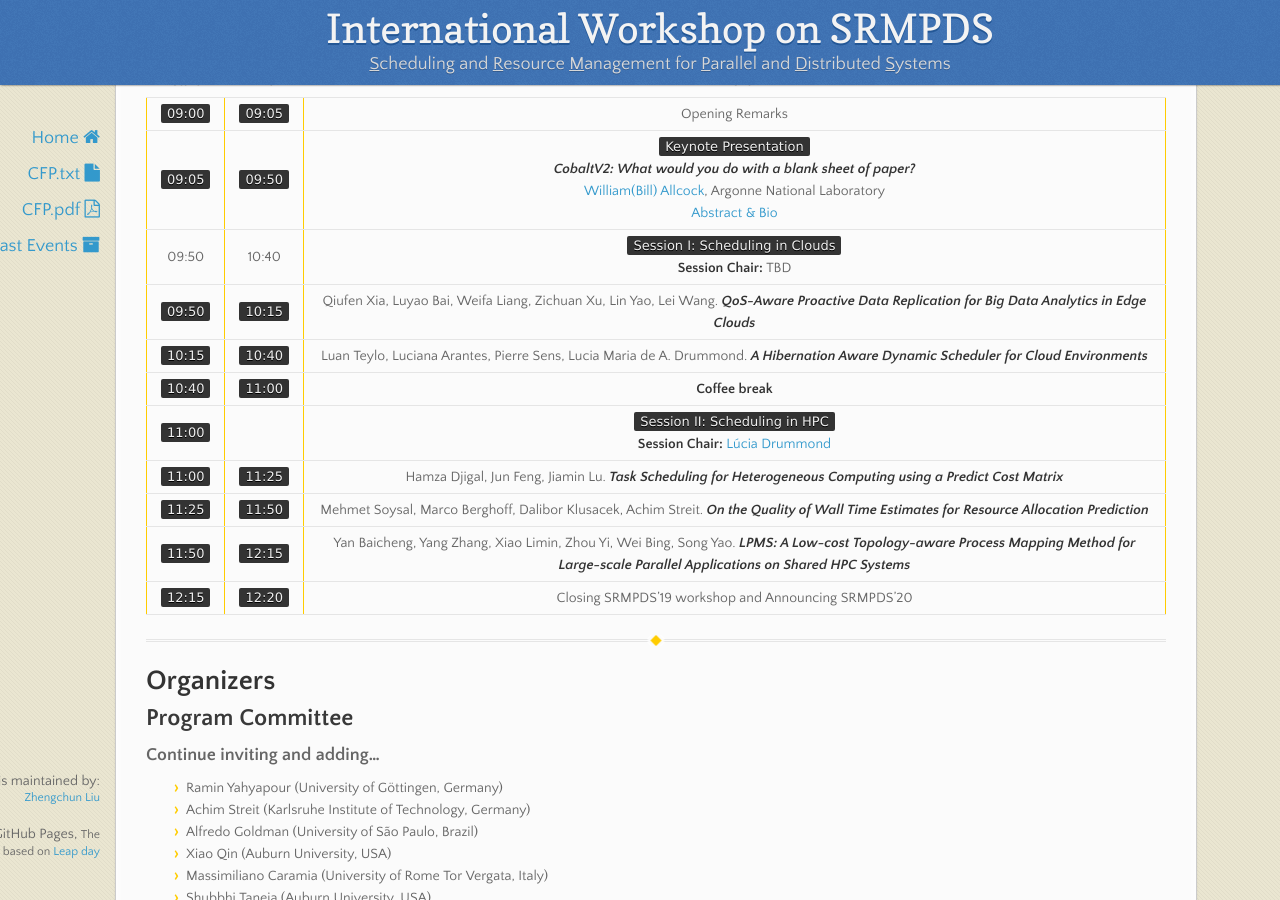
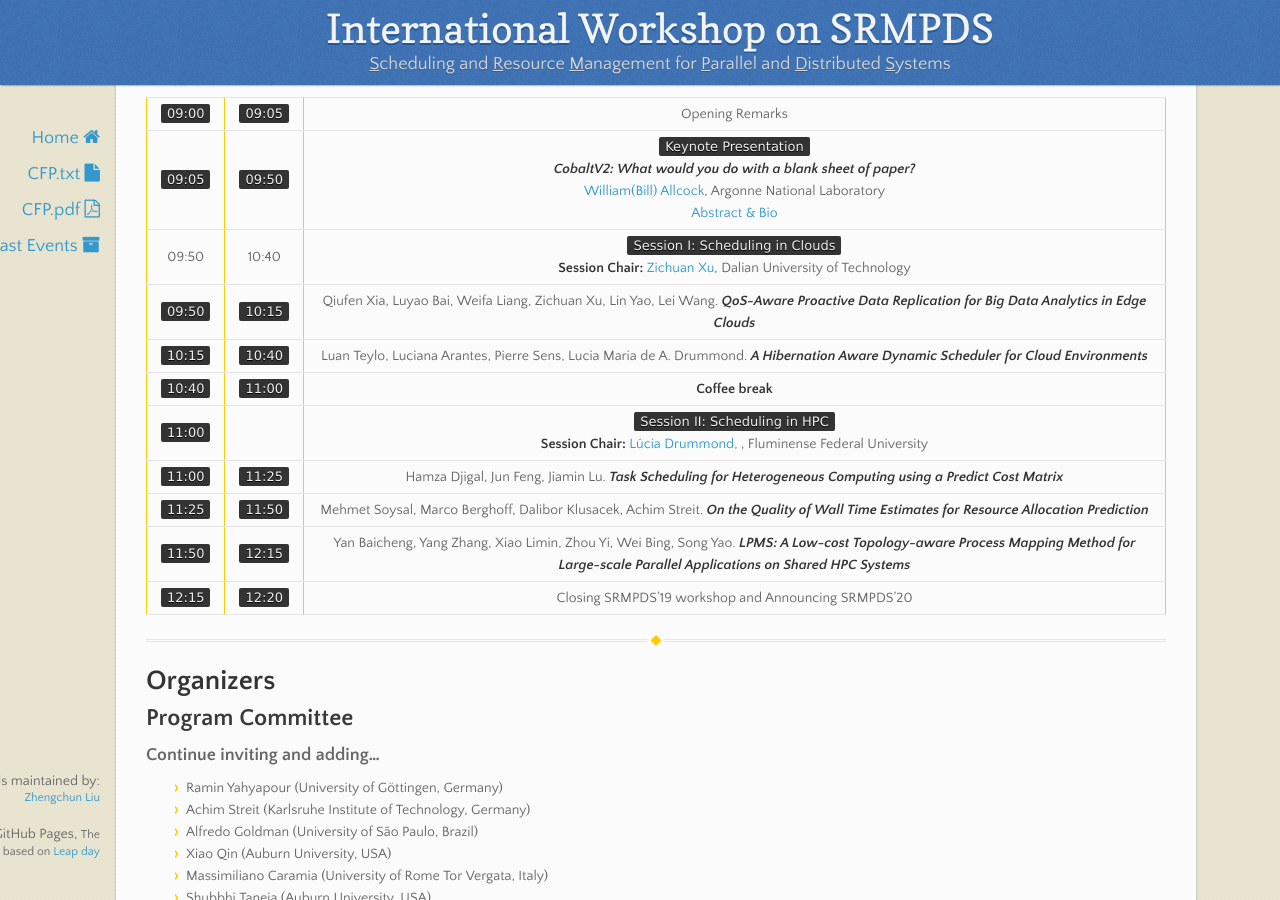
Before and after one commit to srmpds/srmpds.github.io, a Jekyll site: the page built from index.md, in a window 1280 px wide and 900 px high, scrolled down 1477 px. Built offline with Jekyll 4.4.1, drawn with Linux system fonts in a browser that asks for light colours; nearby versions of some CDN libraries.

Commit message:
add, delete, polish etc.

```diff
--- a/index.md
+++ b/index.md
@@ -56,11 +56,11 @@ Events will be held on August 5th, ___Room A___, at the ___Kyoto Research Park (
 | :-------: | :-----: | :----------------------------------------------------------: |
 |  `09:00`  | `09:05` |                       Opening Remarks                        |
 |  `09:05`  | `09:50` | `Keynote Presentation` <br> ___CobaltV2:  What would you do with a blank sheet of paper?___ <br> [William(Bill) Allcock](https://www.anl.gov/profile/william-bill-e-allcock), Argonne National Laboratory <br> <a href="./doc/srmpds-19-keynote.pdf" target="_blank">Abstract & Bio</a> |
-|   09:50   |  10:40  | `Session I: Scheduling in Clouds ` <br> **Session Chair:** TBD |
+|   09:50   |  10:40  | `Session I: Scheduling in Clouds ` <br> **Session Chair:** [Zichuan Xu](https://zichuanxu.com/), Dalian University of Technology |
 |  `09:50`  | `10:15` | Qiufen Xia, Luyao Bai, Weifa Liang, Zichuan Xu, Lin Yao, Lei Wang. ___QoS-Aware Proactive Data Replication for Big Data Analytics in Edge Clouds___ |
 |  `10:15`  | `10:40` | Luan Teylo, Luciana Arantes, Pierre Sens, Lucia Maria de A. Drummond. ___A Hibernation Aware Dynamic Scheduler for Cloud Environments___ |
 |  `10:40`  | `11:00` |                       __Coffee break__                       |
-|  `11:00`  |         | `Session II: Scheduling in HPC`<br/>**Session Chair:** [Lúcia Drummond](http://www.ic.uff.br/~lucia/) |
+|  `11:00`  |         | `Session II: Scheduling in HPC`<br/>**Session Chair:** [Lúcia Drummond, ](http://www.ic.uff.br/~lucia/), Fluminense Federal University |
 |  `11:00`  | `11:25` | Hamza Djigal, Jun Feng, Jiamin Lu. ___Task Scheduling for Heterogeneous Computing using a Predict Cost Matrix___ |
 |  `11:25`  | `11:50` | Mehmet Soysal, Marco Berghoff, Dalibor Klusacek, Achim Streit. ___On the Quality of Wall Time Estimates for Resource Allocation Prediction___ |
 |  `11:50`  | `12:15` | Yan Baicheng, Yang Zhang, Xiao Limin, Zhou Yi, Wei Bing, Song Yao. ___LPMS: A Low-cost Topology-aware Process Mapping Method for Large-scale Parallel Applications on Shared HPC Systems___ |
```
